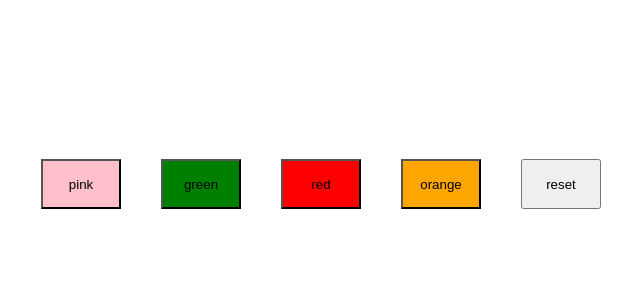
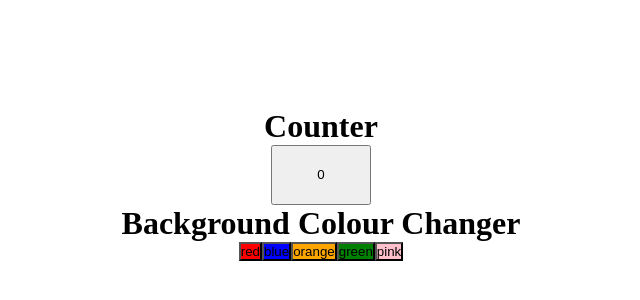
Before and after one commit to Vaibhav-Pandey7/react-learning, a React (Vite) app in the folder Day7/: page / in a window 1280 px wide. Shown: the part 216-516 px from the top of the page, without its empty margins (319-959 px from the left). Built offline with nearby package versions, Linux system fonts and the light colour scheme.

Commit message:
chore: understand useEffect Hook and React.memo

```diff
--- /dev/null
+++ b/Day7/src/Components/ColourFul.jsx
@@ -0,0 +1,27 @@
+import { useState, useEffect } from "react"
+import React from "react";
+
+export default React.memo(function Colourful(){
+    const [colour,setcolour]=useState('white');
+
+    console.log('first');
+
+    useEffect(()=>{console.log('UseEffect Exectued');document.body.style.backgroundColor=colour;},[colour]);
+
+    // document.body.style.backgroundColor=colour;
+    // console.log('BackGround Colour change');
+
+    console.log('second');
+    return (
+        <>
+            <h1>Background Colour Changer</h1>
+            <div className="but">
+                <button style={{backgroundColor:"red"}} onClick={()=>{setcolour('red')}}>red</button>
+                <button style={{backgroundColor:"blue"}} onClick={()=>{setcolour('blue')}}>blue</button>
+                <button style={{backgroundColor:"orange"}} onClick={()=>{setcolour('orange')}}>orange</button>
+                <button style={{backgroundColor:"green"}} onClick={()=>{setcolour('green')}}>green</button>
+                <button style={{backgroundColor:"pink"}} onClick={()=>{setcolour('pink')}}>pink</button>
+            </div>
+        </>
+    );
+})
--- a/Day7/src/index.css
+++ b/Day7/src/index.css
@@ -5,19 +5,23 @@
 }
 
 .parent{
-    display: flex;
+    /* display: flex;
     justify-content: center;
-    align-items: center;
+    align-items: center; */
     height: 100%;
 }
 
 #root{
+    display: flex;
+    justify-content: center;
+    align-items: center;
+    flex-direction: column;
     height: 100%;
 }
 
-.but{
+/* .but{
     margin: 20px;
     width: 80px;
     height: 50px;
     cursor: pointer;
-}
+} */
--- a/Day7/src/main.jsx
+++ b/Day7/src/main.jsx
@@ -1,35 +1,47 @@
 import { useEffect,useState } from "react";
 import {createRoot}from "react-dom/client";
+import Colourful from "./Components/ColourFul";
+
+function Main(){
+
+    const [count,setcount]=useState(0);
+    return(
+        <>
+        <h1 style={{ cursor:"pointer"}} onClick={()=>{setcount(count+1);}}>Counter</h1>
+        <button style={{height:"60px",width:"100px",cursor:"pointer"}} onClick={()=>{setcount(count+1);}}>{count}</button>
+        <Colourful/>
+        </>
+    );
+
+    // const [colour,setcolour]=useState('white');
+
+    // function colourChanger(e){
+    //     let val=e.target.value;
+    //     if(val==='default'){
+    //         setcolour('white');
+    //     }else{
+    //         setcolour(val);
+    //     }
+    // }
+
+    // // useEffect(Callback,[dependency]);
+    // // useEffect(() => {
+    // //     document.body.style.backgroundColor = colour;
+    // // }, [colour]);
+
+    // const arr=['pink','green','red','orange'];
+    // return(
+    //     <div className="parent" style={{backgroundColor:colour}}>
+    //         {
+    //             arr.map((colour,index)=>(
+    //                 <button style={{backgroundColor:colour}} key={index} className="but" value={colour} onClick={colourChanger}>{colour}</button>
+    //             ))
+    //         }
+    //         <button className="but" value="default" onClick={colourChanger}>reset</button>
+    //     </div>
+    // );
 
 
-function Buttons(){
-    const [colour,setcolour]=useState('white');
-
-    function colourChanger(e){
-        let val=e.target.value;
-        if(val==='default'){
-            setcolour('white');
-        }else{
-            setcolour(val);
-        }
-    }
-
-    // useEffect(Callback,[dependency]);
-    // useEffect(() => {
-    //     document.body.style.backgroundColor = colour;
-    // }, [colour]);
-
-    const arr=['pink','green','red','orange'];
-    return(
-        <div className="parent" style={{backgroundColor:colour}}>
-            {
-                arr.map((colour,index)=>(
-                    <button style={{backgroundColor:colour}} key={index} className="but" value={colour} onClick={colourChanger}>{colour}</button>
-                ))
-            }
-            <button className="but" value="default" onClick={colourChanger}>reset</button>
-        </div>
-    );
 }
 
-createRoot(document.getElementById('root')).render(<Buttons/>);
+createRoot(document.getElementById('root')).render(<Main/>);
```
Also changed, not shown: 1 other file (tests, documents, lock files or other folders).
